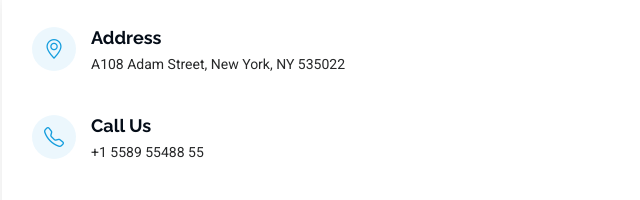
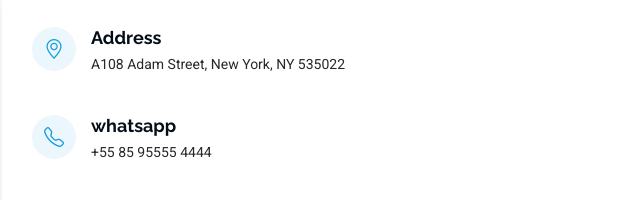
Before and after one commit to Celiosoaresw/Portif-lio, a plain HTML site: page index.html in a window 1280 px wide. Shown: the part 5757-5957 px from the top of the page, 310-950 px from the left. Drawn offline with Linux system fonts and the light colour scheme; animation ran at ten frames a second.

Commit message:
commit inicial

```diff
--- a/index.html
+++ b/index.html
@@ -615,8 +615,8 @@
               <div class="info-item d-flex" data-aos="fade-up" data-aos-delay="300">
                 <i class="bi bi-telephone flex-shrink-0"></i>
                 <div>
-                  <h3>Call Us</h3>
-                  <p>+1 5589 55488 55</p>
+                  <h3>whatsapp</h3>
+                  <p>+55 85 95555 4444</p>
                 </div>
               </div><!-- End Info Item -->
 
```
